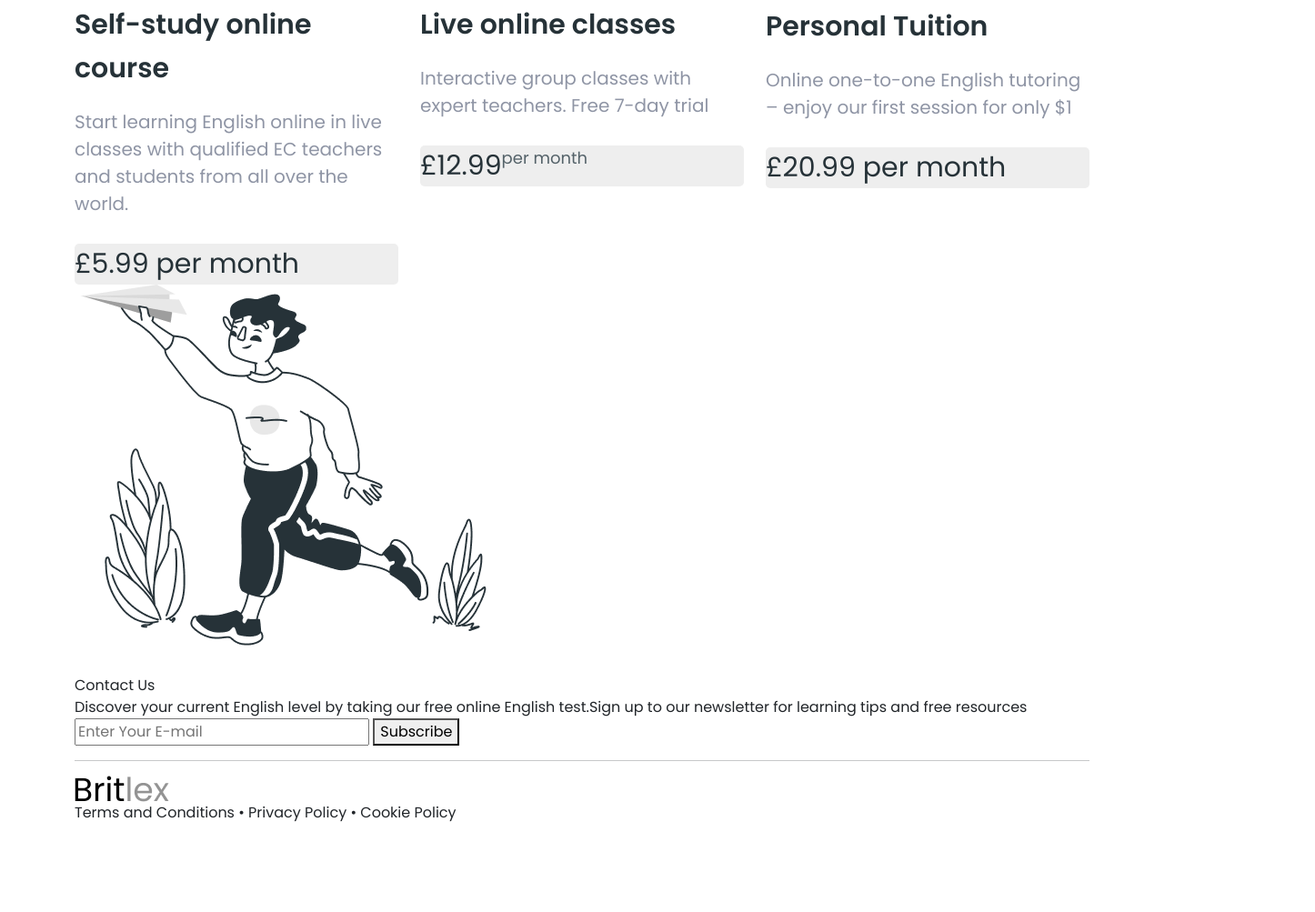
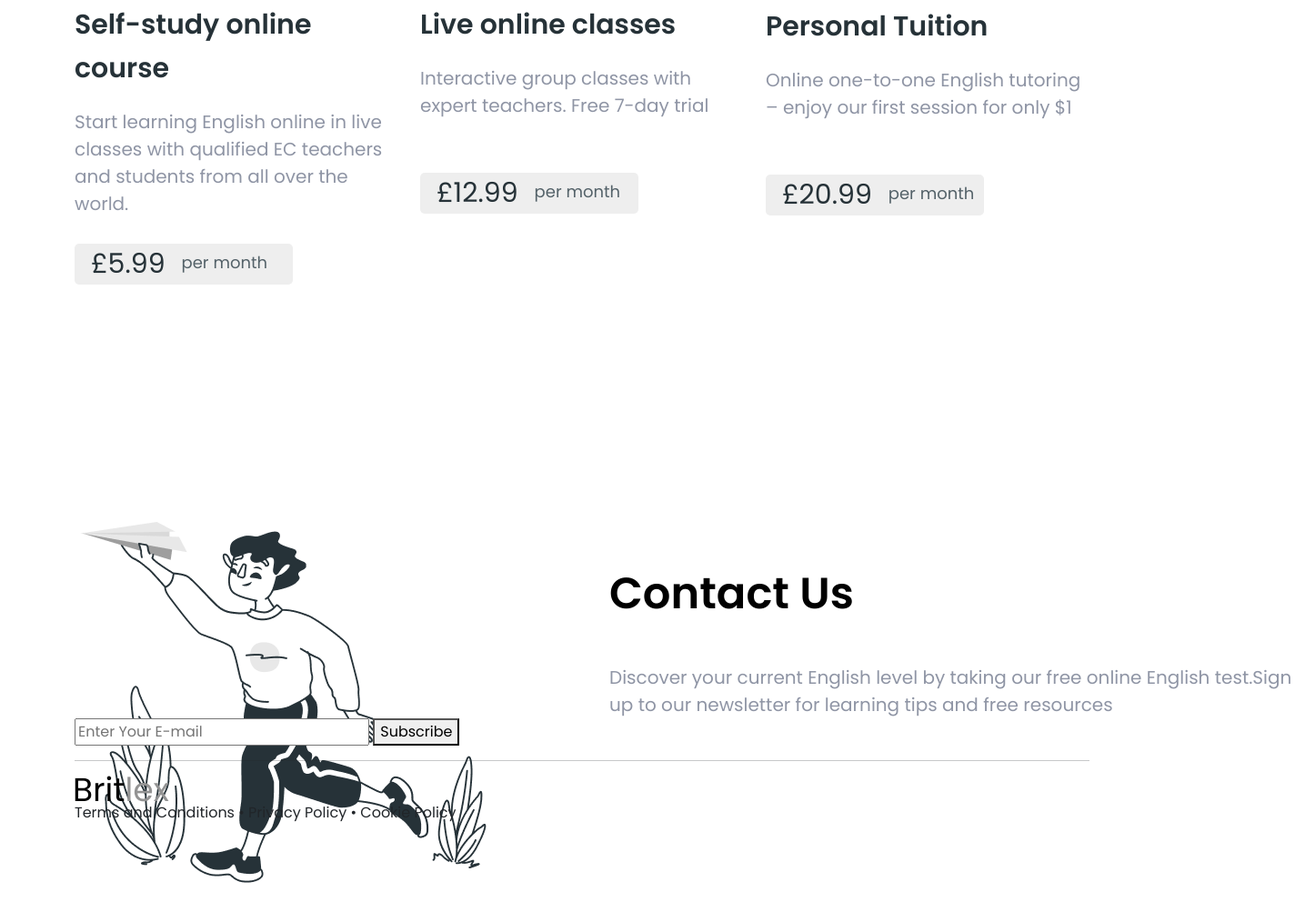
Before and after one commit to Fin2413/Britlex, a plain HTML site: page Index.html in a window 1280 px wide. Shown: the part 4027-5030 px from the top of the page at 91% size, 1446 px wide, since content can reach past the window. Before the commit the page ends 4933 px from the top, so only its background shows below. Drawn offline with nearby package versions, Linux system fonts and the light colour scheme.

Commit message:
Add files via upload

```diff
--- a/Index.html
+++ b/Index.html
@@ -159,7 +159,8 @@
                     <div class="pricing_info_subtitle">Start learning English online in live classes with qualified EC teachers and students from all over the world.</div>
                     <!-- /.pricing_info_subtitle -->
                     <div class="pricing_info_price">
-                        £5.99 per month
+                        £5.99
+                        <div class="pricing_info_mouth">per month</div>
                     </div>
                     <!-- /.pricing_info_price -->
                 </div>
@@ -169,7 +170,7 @@
                     <div class="pricing_info_title2">Live online classes</div>
                     <div class="pricing_info_subtitle">Interactive group classes with expert teachers. Free 7-day trial</div>
                     <!-- /.pricing_info_subtitle -->
-                    <div class="pricing_info_price">
+                    <div class="pricing_info_price1">
                         £12.99
                         <div class="pricing_info_mouth">per month</div>
                     </div>
@@ -181,8 +182,9 @@
                     <div class="pricing_info_title1">Personal Tuition</div>
                     <div class="pricing_info_subtitle">Online one-to-one English tutoring – enjoy our first session for only $1</div>
                     <!-- /.pricing_info_subtitle -->
-                    <div class="pricing_info_price">
-                        £20.99 per month
+                    <div class="pricing_info_price2">
+                        £20.99
+                        <div class="pricing_info_mouth">per month</div>
                     </div>
                     <!-- /.pricing_info_price -->
                 </div>
@@ -205,7 +207,7 @@
             </div>
             <!-- /.contact_subtitle -->
             <div class="contact_mail">
-                <input type="email" placeholder="Enter Your E-mail">
+                <input type="email" placeholder="Enter Your E-mail" class="contact_mail_input">
                 <button class="contact_mail_btn">Subscribe</button>
             </div>
             <!-- /.contact_mail -->
--- a/Sass/style.sass
+++ b/Sass/style.sass
@@ -341,16 +341,87 @@ $color-info-text: #8F95A5
         &_price
             display: flex
             margin-top: 29px
+            padding-left: 18px
             background: #EEEEEE
             border-radius: 5px
+            width: 240px
+            height: 45px
             font-style: normal
             font-weight: normal
             font-size: 30px
             line-height: 45px
             color: #263238
             .pricing_info_mouth
+                margin-top: 7px
+                padding-left: 18px
                 font-style: normal
                 font-weight: normal
                 font-size: 18px
                 line-height: 27px
                 color: #546269
+        &_price1
+            display: flex
+            margin-top: 59px
+            padding-left: 18px
+            background: #EEEEEE
+            border-radius: 5px
+            width: 240px
+            height: 45px
+            font-style: normal
+            font-weight: normal
+            font-size: 30px
+            line-height: 45px
+            color: #263238
+            .pricing_info_mouth
+                margin-top: 7px
+                padding-left: 18px
+                font-style: normal
+                font-weight: normal
+                font-size: 18px
+                line-height: 27px
+                color: #546269
+        &_price2
+            display: flex
+            margin-top: 59px
+            padding-left: 18px
+            background: #EEEEEE
+            border-radius: 5px
+            width: 240px
+            height: 45px
+            font-style: normal
+            font-weight: normal
+            font-size: 30px
+            line-height: 45px
+            color: #263238
+            .pricing_info_mouth
+                margin-top: 7px
+                padding-left: 18px
+                font-style: normal
+                font-weight: normal
+                font-size: 18px
+                line-height: 27px
+                color: #546269
+.contact
+    &_img
+        margin-top: 261px
+    &_title
+        font-style: normal
+        font-weight: 600
+        font-size: 48px
+        line-height: 80px
+        color: $color-title
+        margin-left: 588px
+        margin-top: -390px
+    &_subtitle
+        display: block
+        width: 776px
+        height: 60px
+        margin-left: 588px
+        margin-top: 37px
+        font-style: normal
+        font-weight: normal
+        font-size: 20px
+        line-height: 30px
+        color: $color-subtitle
+    &_mail
+        &_input
```
Also changed, not shown: css/style.min.css, 1 other file.
